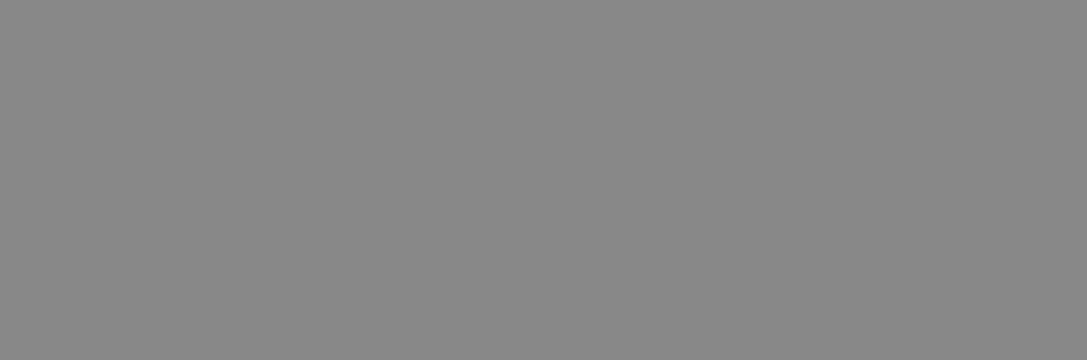
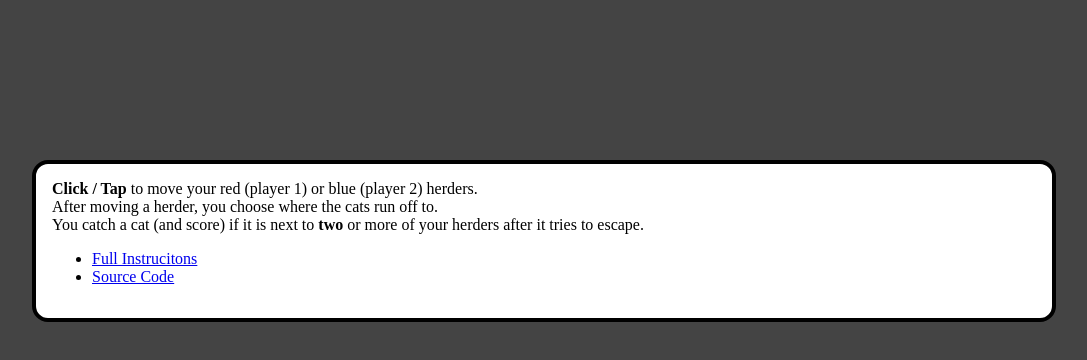
Before and after one commit to ConstableBrew/cat-herders, a website: page public-dev/index.html in a window 1280 px wide. Shown: the whole page, without its empty margins (96-1183 px from the left). Drawn offline with Linux system fonts and the light colour scheme.

Commit message:
refactor(struct): flatten. added instrucitons overlay

```diff
--- a/package.json
+++ b/package.json
@@ -5,10 +5,10 @@
   "main": "index.js",
   "scripts": {
     "test": "mocha",
-    "build": "browserify public-dev/src/main.js -o public-dev/src/bundle.js -t [ babelify --presets [ es2015 stage-1 ] ]",
+    "build": "browserify public-dev/main.js -o public-dev/bundle.js -t [ babelify --presets [ es2015 stage-1 ] ]",
     "watch": "npm run watch-node & npm run watch-js",
     "watch-node": "nodemon index.js",
-    "watch-js": "watchify public-dev/src/main.js -o public-dev/src/bundle.js -t [ babelify --presets [ es2015 stage-1 ] ]"
+    "watch-js": "watchify public-dev/main.js -o public-dev/bundle.js -t [ babelify --presets [ es2015 stage-1 ] ]"
   },
   "babel": {
     "presets": [
--- a/public-dev/index.html
+++ b/public-dev/index.html
@@ -4,8 +4,43 @@
     <meta charset="utf-8">
     <title>Cat Herding</title>
     <style>
-    * {padding: 0; margin: 0; border: 0; background-color: #888;}
+    * { box-sizing: border-box; }
+    html, body { background-color: #888; padding: 0; margin: 0; border: 0; }
+    .instructions {
+    	background-color: white;
+    	border: 0.25em solid black;
+    	border-radius: 1em;
+    	left: 10%;
+    	padding: 1em;
+		position: fixed;
+		top: 20%;
+		width: 80%;;
+		z-index: 99999;
+	}
+	.backdrop {
+		background-color: rgba(0,0,0,0.5);
+		content: "";
+		display: block;
+		height: 100vh;
+		left: 0;
+		position: fixed;
+		top: 0;
+		width: 100vw;
+		z-index: 9998;
+	}
     </style>
 </head>
-<body><script src="/src/bundle.js" async await></script></body>
+<body>
+	<div id="backdrop" class="backdrop"></div>
+	<div id="instructions" class="instructions">
+		<b>Click / Tap</b> to move your red (player 1) or blue (player 2) herders.
+		<br/>After moving a herder, you choose where the cats run off to.
+		<br/>You catch a cat (and score) if it is next to <b>two</b> or more of your herders after it tries to escape.
+		<ul>
+			<li><a href="https://nickbentleygames.wordpress.com/2013/12/02/cat-herders-the-cat-herding-game-of-herding-cats/" target="_blank">Full Instrucitons</a></li>
+			<li><a href="https://github.com/ConstableBrew/cat-herders">Source Code</a></li>
+		</ul>
+	</div>
+	<script src="bundle.js" async await></script>
+</body>
 </html>
```
Also changed, not shown: public-dev/main.js (renamed from public-dev/src/main.js, +8 -1 lines), README.md, public-dev/canvas.js (renamed from public-dev/src/canvas.js), public-dev/cat-herders-pieces.png (renamed from public-dev/img/cat-herders-pieces.png), public-dev/ground.js (renamed from public-dev/src/ground.js), public-dev/hex-map.js (renamed from public-dev/src/hex-map.js), public-dev/hex.js (renamed from public-dev/src/hex.js), public-dev/point.js (renamed from public-dev/src/point.js), public-dev/reducer.js (renamed from public-dev/src/reducer.js), public-dev/tokens.js (renamed from public-dev/src/tokens.js).
